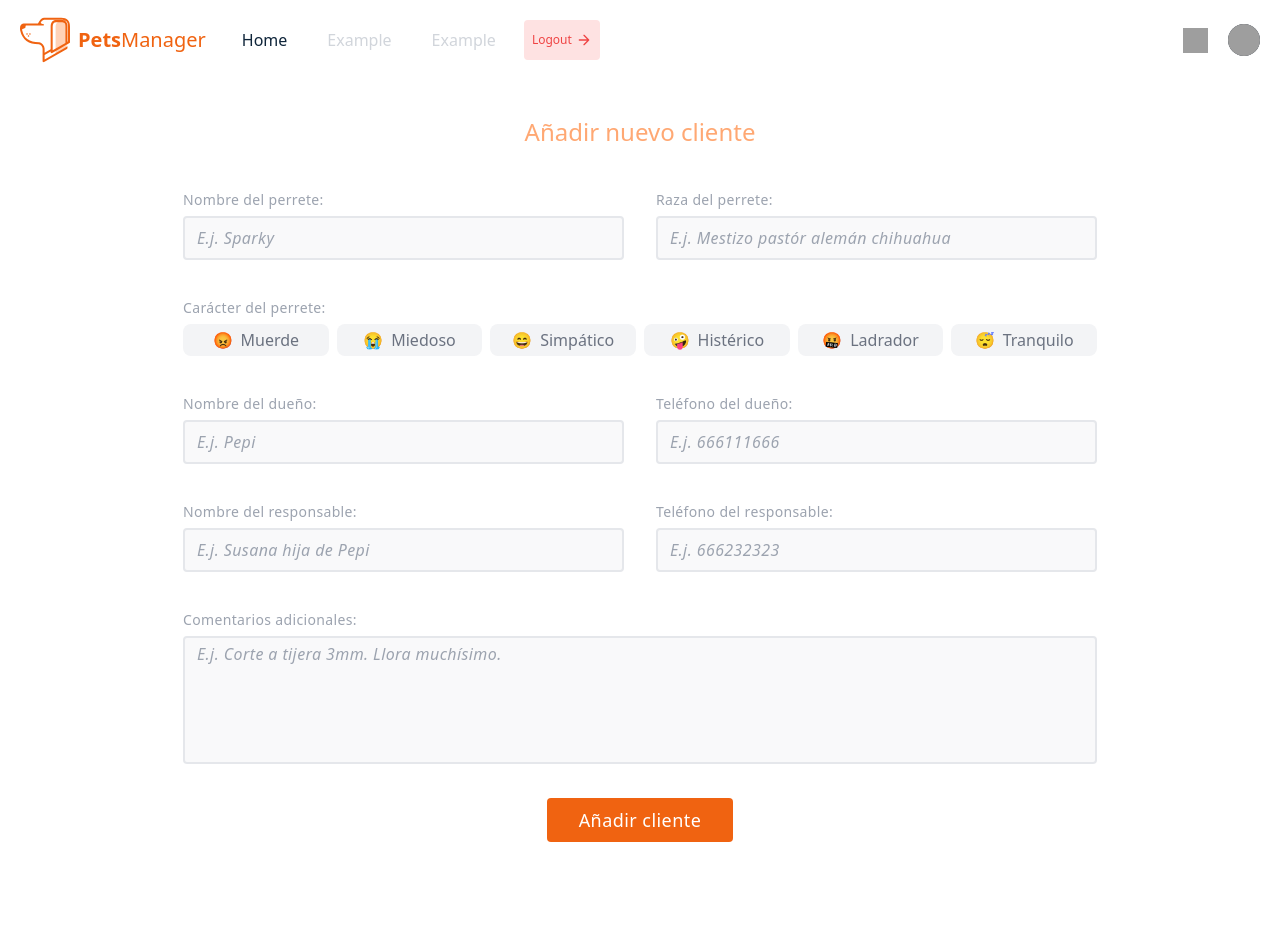
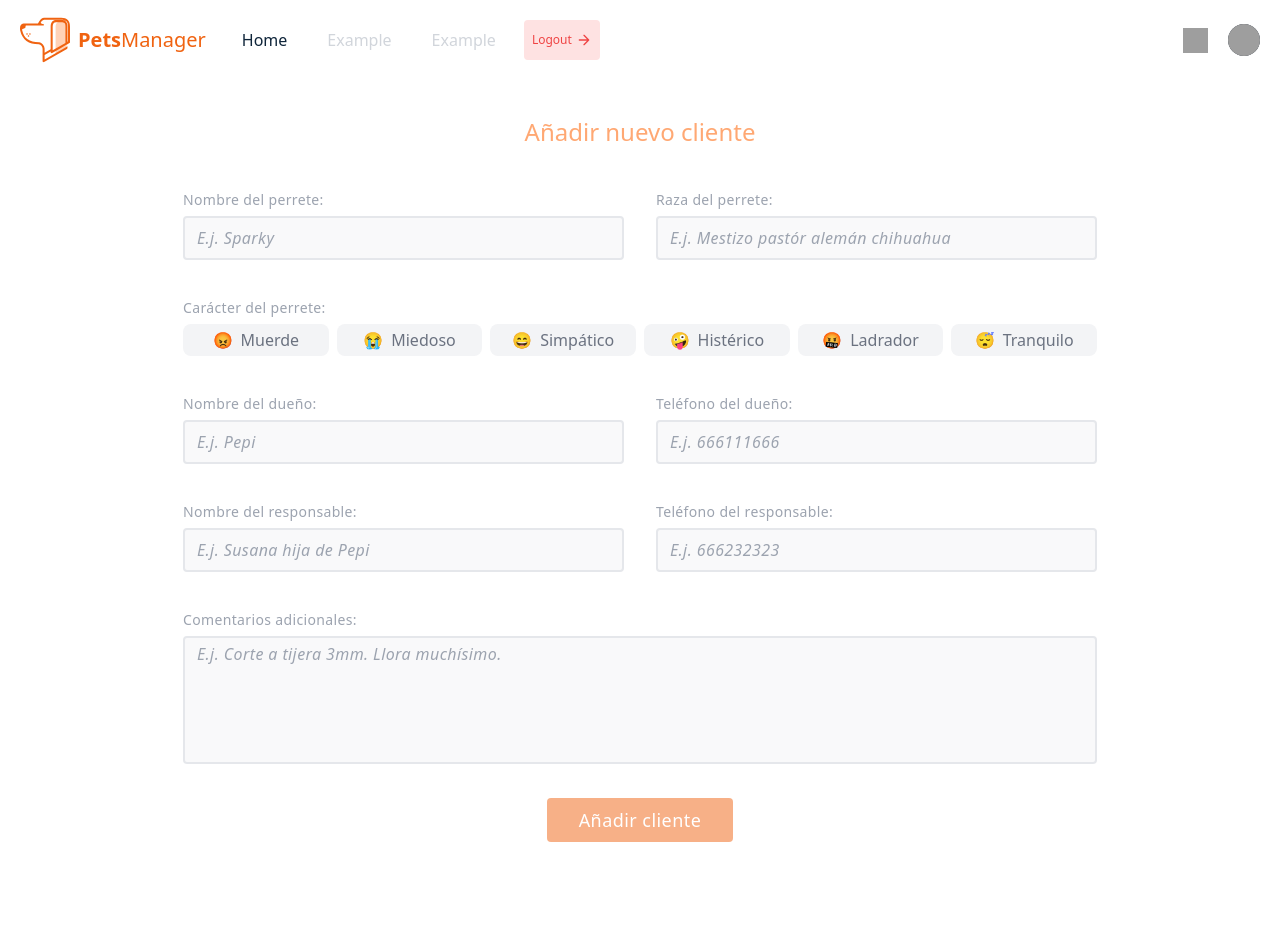
Before and after one commit to jalofernandez/canessa-crm, a Vue app: page /nuevo in a window 1280 px wide. Shown: the top 952 px of the page. Built offline with nearby package versions, Linux system fonts and the light colour scheme; no server answers; sample sign-in values are in the browser's storage; grey boxes are pictures that could not be loaded.

Commit message:
feat: disabled add client btn when user click it:
in order to avoid add same client more than once by clicking add btn several times

```diff
--- a/src/store/index.js
+++ b/src/store/index.js
@@ -162,6 +162,7 @@ export default new Vuex.Store({
 
     // 4. ADD new single "customer" (client) data into Firebase´s Firestore DB by checking "user.email" to search is collection name
     addClient({commit, state}, addedClient) {
+      commit('setLoader', true)
       db.collection(state.user.email)
         .add({
           name: addedClient.name,
@@ -179,6 +180,7 @@ export default new Vuex.Store({
             Nuevo cliente "${doc.name}"
             ---- ✨ ----
           `)
+          commit('setLoader', false)
           router.push('/')
         })
     },
--- a/src/views/Add.vue
+++ b/src/views/Add.vue
@@ -204,6 +204,7 @@
         <!-- Submit btn -->
         <div class="p-3 w-full">
           <button
+            :class="[{'opacity-50 cursor-text pointer-events-none': loader || disabled}]"
             type="submit"
             class="flex mx-auto border-0 rounded py-2 px-8 bg-brand-500 focus:outline-none hover:bg-brand-600 text-white text-lg tracking-wide"
           >
@@ -218,7 +219,7 @@
 
 <script>
 import TheTitle from '@/components/TheTitle.vue'
-import { mapActions } from 'vuex'
+import { mapState, mapActions } from 'vuex'
 
 export default {
   name: 'Add',
@@ -239,6 +240,13 @@ export default {
       }
     }
   },
+  computed: {
+    ...mapState(['loader']),
+    disabled() {
+      if (!this.client.name) return true
+      else return false
+    }
+  },
   methods: {
     ...mapActions(['addClient'])
   }
```
